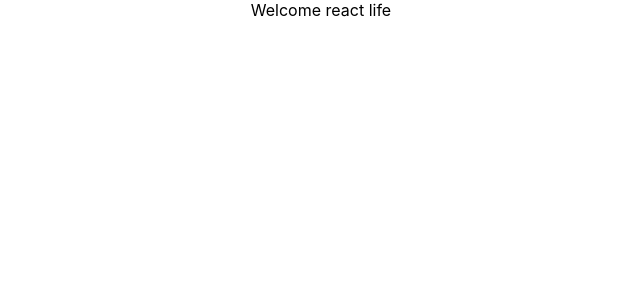
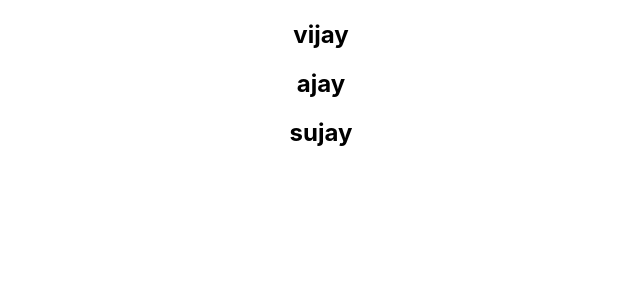
Before and after one commit to Sivakumar-U/React-JS, a React (Create React App) app: page / in a window 1280 px wide. Shown: the top 300 px of the page, without its empty margins (319-959 px from the left). Built offline with nearby package versions, Linux system fonts and the light colour scheme.

Commit message:
List creation

```diff
--- a/src/App.js
+++ b/src/App.js
@@ -9,14 +9,17 @@
 import ClassClick from './components/ClassClick';
 import EventBind from './components/EventBind';
 import UserGreeting from './components/UserGreeting';
+import NameList from './components/NameList';
 
 function App() {
   return (
     <div className="App">
-      <UserGreeting/>
 
+      <NameList/>
 
       {/*<Counter/>
+
+      <UserGreeting/>
 
       <EventBind/>
 
--- /dev/null
+++ b/src/components/NameList.js
@@ -0,0 +1,14 @@
+import React from 'react'
+
+function NameList() {
+    const names=['vijay','ajay','sujay']
+  return (
+    <div>
+      <h2>{names[0]}</h2>
+      <h2>{names[1]}</h2>
+      <h2>{names[2]}</h2>
+    </div>
+  )
+}
+
+export default NameList
```
